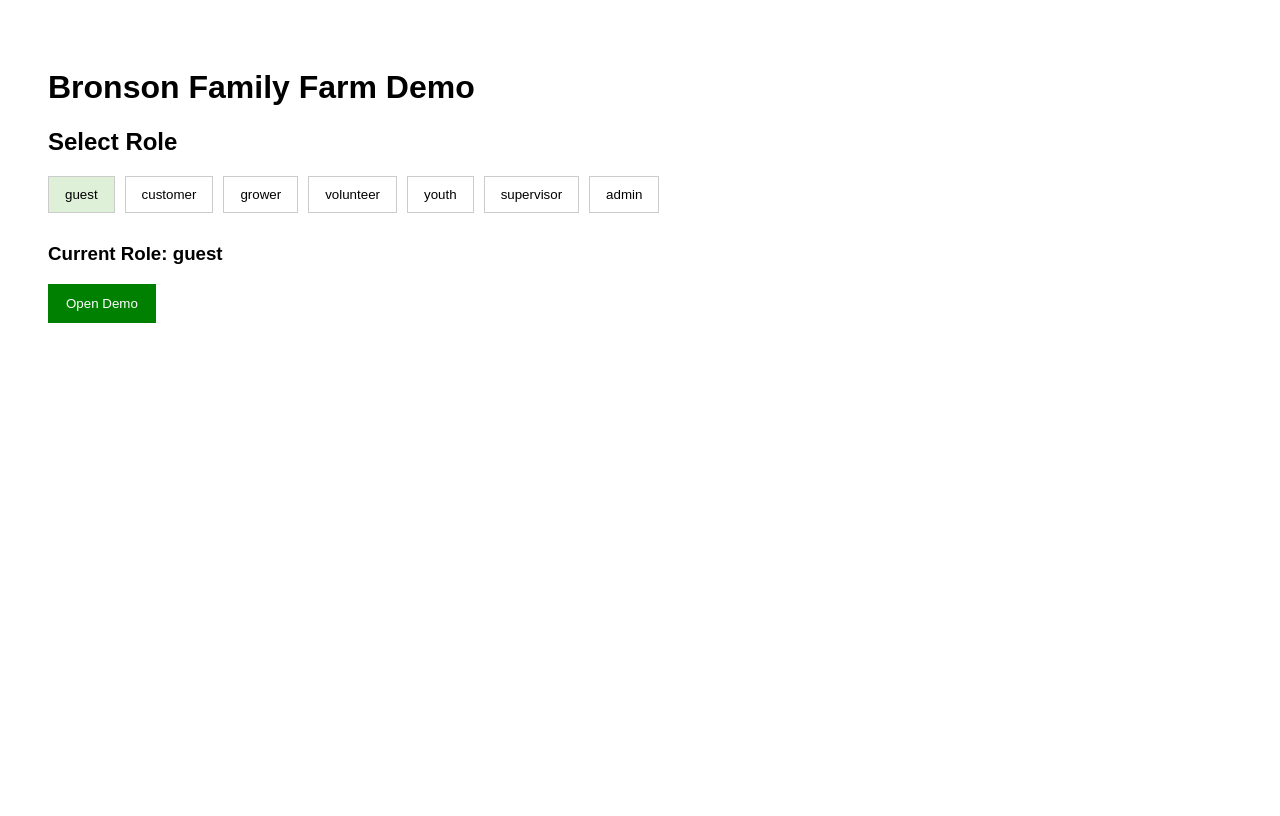
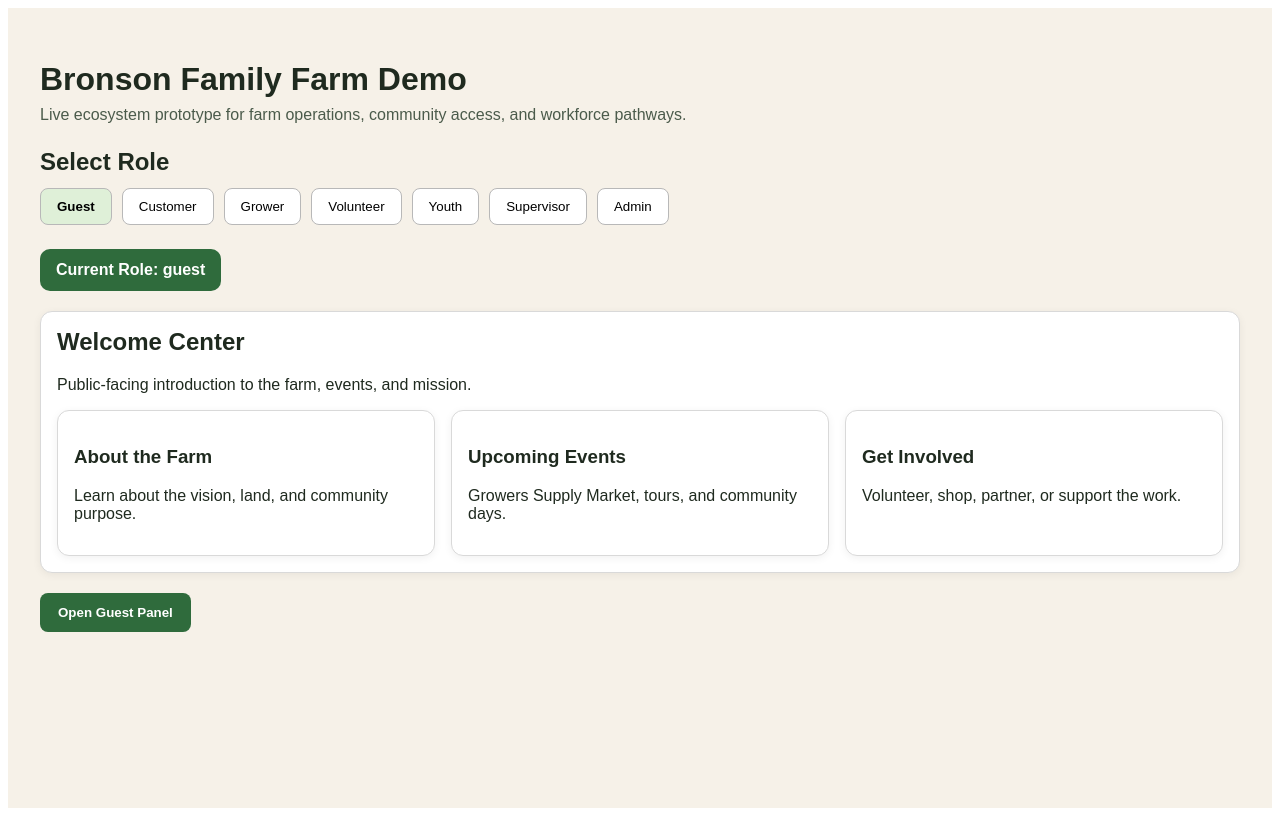
Before and after one commit to cburgessemail-gif/Farm, a React (Vite) app: page / in a window 1280 px wide. Built offline with nearby package versions, Linux system fonts and the light colour scheme.

Commit message:
Refactor role management and UI components

```diff
--- a/App.tsx
+++ b/App.tsx
@@ -1,9 +1,18 @@
 import { useState } from "react";
 
+type Role =
+  | "guest"
+  | "customer"
+  | "grower"
+  | "volunteer"
+  | "youth"
+  | "supervisor"
+  | "admin";
+
 export default function App() {
-  const [role, setRole] = useState("guest");
+  const [role, setRole] = useState<Role>("guest");
 
-  const roles = [
+  const roles: Role[] = [
     "guest",
     "customer",
     "grower",
@@ -13,12 +22,47 @@ export default function App() {
     "admin",
   ];
 
+  const cardStyle: React.CSSProperties = {
+    background: "#ffffff",
+    border: "1px solid #d9d9d9",
+    borderRadius: 12,
+    padding: 16,
+    boxShadow: "0 2px 8px rgba(0,0,0,0.06)",
+  };
+
+  const panelTitle: Record<Role, string> = {
+    guest: "Welcome Center",
+    customer: "Customer Marketplace",
+    grower: "Grower Dashboard",
+    volunteer: "Volunteer Hub",
+    youth: "Youth Workforce Program",
+    supervisor: "Supervisor Console",
+    admin: "Admin Control Panel",
+  };
+
   return (
-    <div style={{ padding: 40, fontFamily: "Arial" }}>
-      <h1>Bronson Family Farm Demo</h1>
+    <div
+      style={{
+        minHeight: "100vh",
+        background: "#f6f1e8",
+        fontFamily: "Arial, sans-serif",
+        color: "#1f2a1f",
+      }}
+    >
+      <div
+        style={{
+          maxWidth: 1200,
+          margin: "0 auto",
+          padding: 32,
+        }}
+      >
+        <h1 style={{ marginBottom: 8 }}>Bronson Family Farm Demo</h1>
+        <p style={{ marginTop: 0, color: "#4b5b4b" }}>
+          Live ecosystem prototype for farm operations, community access, and workforce pathways.
+        </p>
 
-      <h2>Select Role</h2>
-
+        <div style={{ marginTop: 24, marginBottom: 24 }}>
+          <h2 style={{ marginBottom: 12 }}>Select Role</h2>
           <div style={{ display: "flex", gap: 10, flexWrap: "wrap" }}>
             {roles.map((r) => (
               <button
@@ -26,30 +70,192 @@ export default function App() {
                 onClick={() => setRole(r)}
                 style={{
                   padding: "10px 16px",
-              border: "1px solid #ccc",
-              background: role === r ? "#dff0d8" : "white",
+                  borderRadius: 8,
+                  border: "1px solid #b8b8b8",
+                  background: role === r ? "#dff0d8" : "#ffffff",
                   cursor: "pointer",
+                  textTransform: "capitalize",
+                  fontWeight: role === r ? 700 : 500,
                 }}
               >
                 {r}
               </button>
             ))}
           </div>
+        </div>
 
-      <div style={{ marginTop: 30 }}>
-        <h3>Current Role: {role}</h3>
+        <div style={{ marginBottom: 20 }}>
+          <div
+            style={{
+              background: "#2f6b3c",
+              color: "white",
+              padding: "12px 16px",
+              borderRadius: 10,
+              display: "inline-block",
+              fontWeight: 700,
+            }}
+          >
+            Current Role: {role}
+          </div>
+        </div>
+
+        <div style={{ ...cardStyle, marginBottom: 20 }}>
+          <h2 style={{ marginTop: 0 }}>{panelTitle[role]}</h2>
+
+          {role === "guest" && (
+            <div>
+              <p>Public-facing introduction to the farm, events, and mission.</p>
+              <div style={{ display: "grid", gridTemplateColumns: "repeat(3, 1fr)", gap: 16 }}>
+                <div style={cardStyle}>
+                  <h3>About the Farm</h3>
+                  <p>Learn about the vision, land, and community purpose.</p>
+                </div>
+                <div style={cardStyle}>
+                  <h3>Upcoming Events</h3>
+                  <p>Growers Supply Market, tours, and community days.</p>
+                </div>
+                <div style={cardStyle}>
+                  <h3>Get Involved</h3>
+                  <p>Volunteer, shop, partner, or support the work.</p>
+                </div>
+              </div>
+            </div>
+          )}
+
+          {role === "customer" && (
+            <div>
+              <p>Customer-facing shopping and pickup experience.</p>
+              <div style={{ display: "grid", gridTemplateColumns: "repeat(3, 1fr)", gap: 16 }}>
+                <div style={cardStyle}>
+                  <h3>Shop Produce</h3>
+                  <p>Seedlings, produce, and featured items.</p>
+                </div>
+                <div style={cardStyle}>
+                  <h3>Pickup Window</h3>
+                  <p>Reserve pickup times and order fulfillment flow.</p>
+                </div>
+                <div style={cardStyle}>
+                  <h3>SNAP Access</h3>
+                  <p>Future SNAP-ready item flow and eligibility view.</p>
+                </div>
+              </div>
+            </div>
+          )}
+
+          {role === "grower" && (
+            <div>
+              <p>Grower operations, crop planning, and inventory coordination.</p>
+              <div style={{ display: "grid", gridTemplateColumns: "repeat(3, 1fr)", gap: 16 }}>
+                <div style={cardStyle}>
+                  <h3>Inventory</h3>
+                  <p>Track seedlings, harvest quantities, and availability.</p>
+                </div>
+                <div style={cardStyle}>
+                  <h3>Crop Planning</h3>
+                  <p>View planting, timing, and production priorities.</p>
+                </div>
+                <div style={cardStyle}>
+                  <h3>Pricing</h3>
+                  <p>Compare market, retail, and internal pricing logic.</p>
+                </div>
+              </div>
+            </div>
+          )}
+
+          {role === "volunteer" && (
+            <div>
+              <p>Volunteer engagement and event support space.</p>
+              <div style={{ display: "grid", gridTemplateColumns: "repeat(3, 1fr)", gap: 16 }}>
+                <div style={cardStyle}>
+                  <h3>Shift Sign-Up</h3>
+                  <p>Choose tasks and participation windows.</p>
+                </div>
+                <div style={cardStyle}>
+                  <h3>Check-In</h3>
+                  <p>Arrival flow and on-site role coordination.</p>
+                </div>
+                <div style={cardStyle}>
+                  <h3>Task Board</h3>
+                  <p>See what needs to be done today.</p>
+                </div>
+              </div>
+            </div>
+          )}
+
+          {role === "youth" && (
+            <div>
+              <p>Youth workforce learning and participation area.</p>
+              <div style={{ display: "grid", gridTemplateColumns: "repeat(3, 1fr)", gap: 16 }}>
+                <div style={cardStyle}>
+                  <h3>Daily Assignments</h3>
+                  <p>View tasks, lessons, and hands-on farm work.</p>
+                </div>
+                <div style={cardStyle}>
+                  <h3>Progress</h3>
+                  <p>Track attendance, growth, and milestones.</p>
+                </div>
+                <div style={cardStyle}>
+                  <h3>Career Pathways</h3>
+                  <p>Connect farm skills to broader workforce development.</p>
+                </div>
+              </div>
+            </div>
+          )}
+
+          {role === "supervisor" && (
+            <div>
+              <p>Supervisor oversight for team activity and development.</p>
+              <div style={{ display: "grid", gridTemplateColumns: "repeat(3, 1fr)", gap: 16 }}>
+                <div style={cardStyle}>
+                  <h3>Attendance</h3>
+                  <p>Monitor who is present and assigned.</p>
+                </div>
+                <div style={cardStyle}>
+                  <h3>Observations</h3>
+                  <p>Track strengths, needs, and progress notes.</p>
+                </div>
+                <div style={cardStyle}>
+                  <h3>Task Oversight</h3>
+                  <p>Guide work completion and accountability.</p>
+                </div>
+              </div>
+            </div>
+          )}
+
+          {role === "admin" && (
+            <div>
+              <p>Top-level platform and operations view.</p>
+              <div style={{ display: "grid", gridTemplateColumns: "repeat(3, 1fr)", gap: 16 }}>
+                <div style={cardStyle}>
+                  <h3>Operations</h3>
+                  <p>See ecosystem activity across roles.</p>
+                </div>
+                <div style={cardStyle}>
+                  <h3>Approvals</h3>
+                  <p>Manage requests, permissions, and workflows.</p>
+                </div>
+                <div style={cardStyle}>
+                  <h3>Reports</h3>
+                  <p>Future reporting for inventory, participation, and sales.</p>
+                </div>
+              </div>
+            </div>
+          )}
+        </div>
 
         <button
-          onClick={() => alert(role + " demo opened")}
+          onClick={() => alert(`${role} panel opened`)}
           style={{
             padding: "12px 18px",
-            background: "green",
+            background: "#2f6b3c",
             color: "white",
             border: "none",
+            borderRadius: 8,
             cursor: "pointer",
+            fontWeight: 700,
           }}
         >
-          Open Demo
+          Open {role.charAt(0).toUpperCase() + role.slice(1)} Panel
         </button>
       </div>
     </div>
```
Lines whose indentation alone changed are shown as unchanged.
